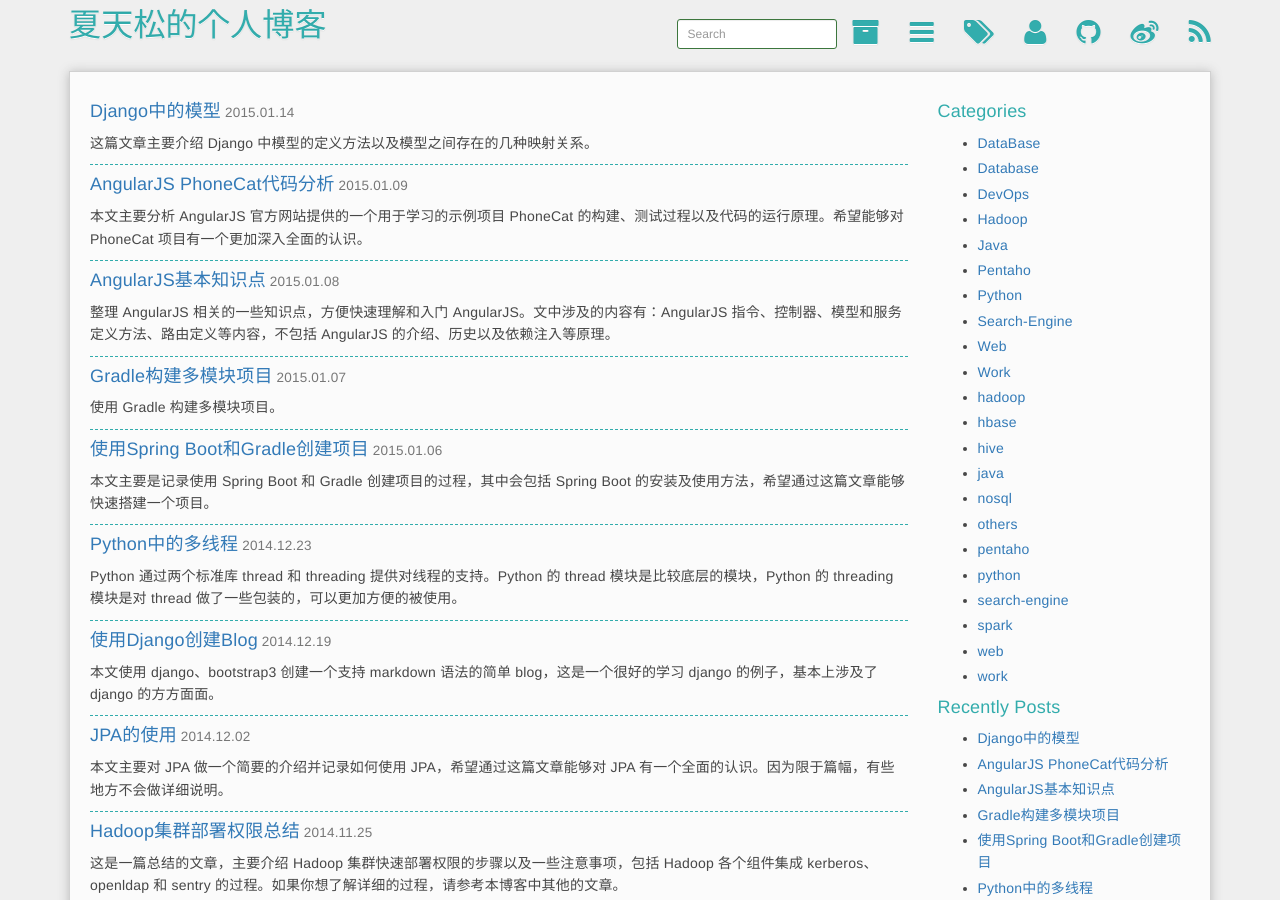
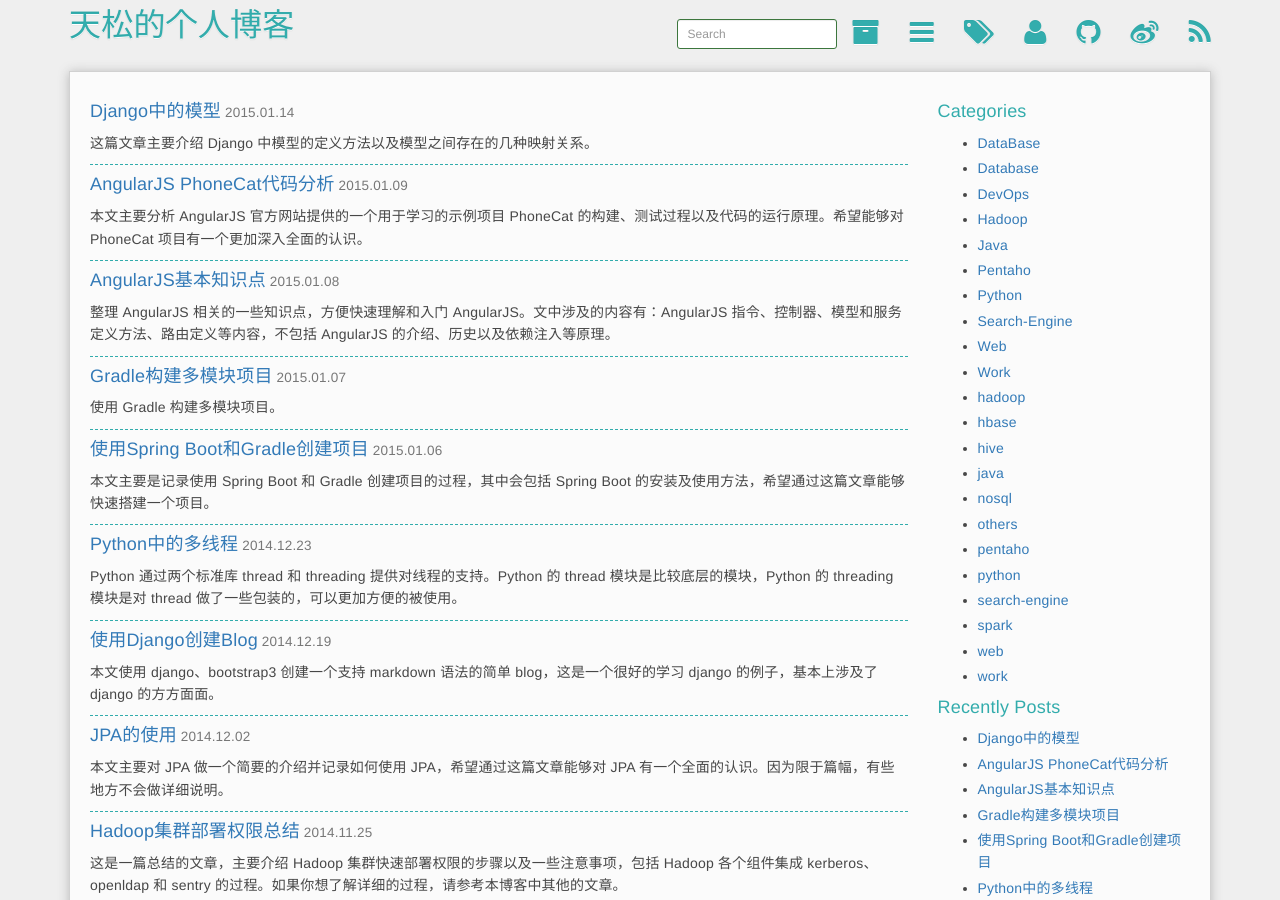
Before and after one commit to xiatiansong/xiatiansong.github.com, a Jekyll site: the page built from index.html, in a window 1280 px wide and 900 px high. Built offline with Jekyll 4.4.1, drawn with Linux system fonts in a browser that asks for light colours; Markdown is read by kramdown in place of the engine named in the settings; the list of posts is cut into pages by our own code; comment, search, counter and statistics services are not loaded.

Commit message:
blog commit

```diff
--- a/_config.yml
+++ b/_config.yml
@@ -1,11 +1,11 @@
 # Site settings
-title : 夏天松的个人博客
+title : 天松的个人博客
 keywords : java, hadoop, hive, hbase, spark, linux, scala, python, mysql
 description: 86后，工作在深圳；Java程序员、Hadoop工程师；主要关注Java、Scala、Hadoop、Kettle、关注大数据处理技术。
 
 url: "http://blog.xiatiansong.com"
 author:
-    name: 夏天松
+    name: 天松
     github: xiatiansong
     email: wuskyfantasy@gmail.com
     twitter:
```
